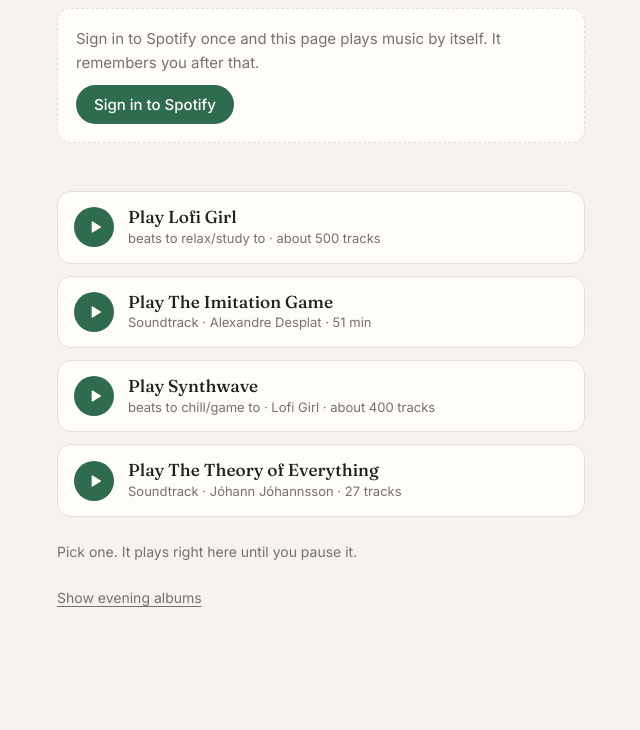
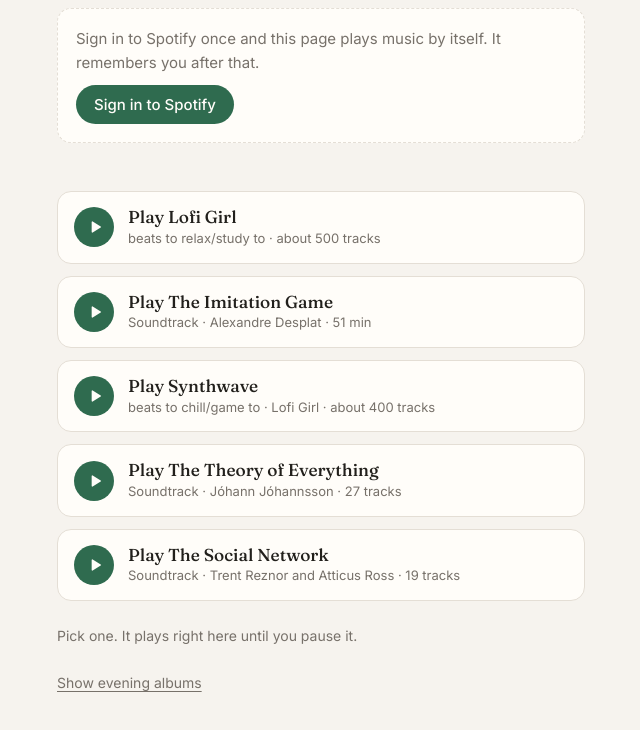
Before and after one commit to giant-salmon/music, a plain HTML site: page index.html in a window 1280 px wide. Shown: the part 100-830 px from the top of the page, without its empty margins (319-959 px from the left). Before the commit the page ends 800 px from the top, so only its background shows below. Drawn offline with Linux system fonts and the light colour scheme.

Commit message:
Add The Social Network soundtrack to work music
Co-Authored-By: Claude Opus 5.5 <noreply@anthropic.com>
Claude-Session: https://claude.ai/code/session_017FnkNftHN6pMmNfGqn8Vdz

```diff
--- a/index.html
+++ b/index.html
@@ -234,7 +234,9 @@ const WORK = [
   { name: "Synthwave", sub: "beats to chill/game to · Lofi Girl · about 400 tracks",
     uri: "spotify:playlist:1YIe34rcmLjCYpY9wJoM2p" },
   { name: "The Theory of Everything", sub: "Soundtrack · Jóhann Jóhannsson · 27 tracks",
-    uri: "spotify:album:02VRifrsiTM73hPGjXduRQ", album: true }
+    uri: "spotify:album:02VRifrsiTM73hPGjXduRQ", album: true },
+  { name: "The Social Network", sub: "Soundtrack · Trent Reznor and Atticus Ross · 19 tracks",
+    uri: "spotify:album:1ijkFiMeHopKkHyvQCWxUa", album: true }
 ];
 
 // Shown in the evening (5 pm to 5 am) on the turntable shelf. Full-length albums, oldest first.
```
